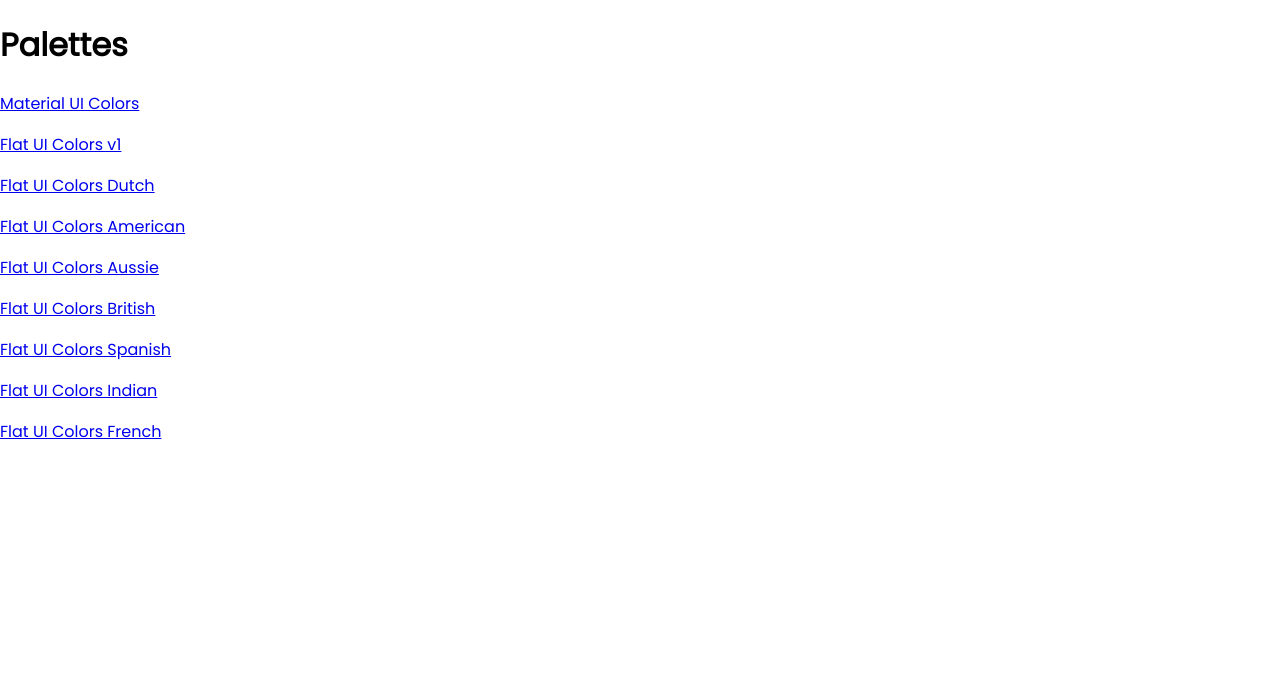
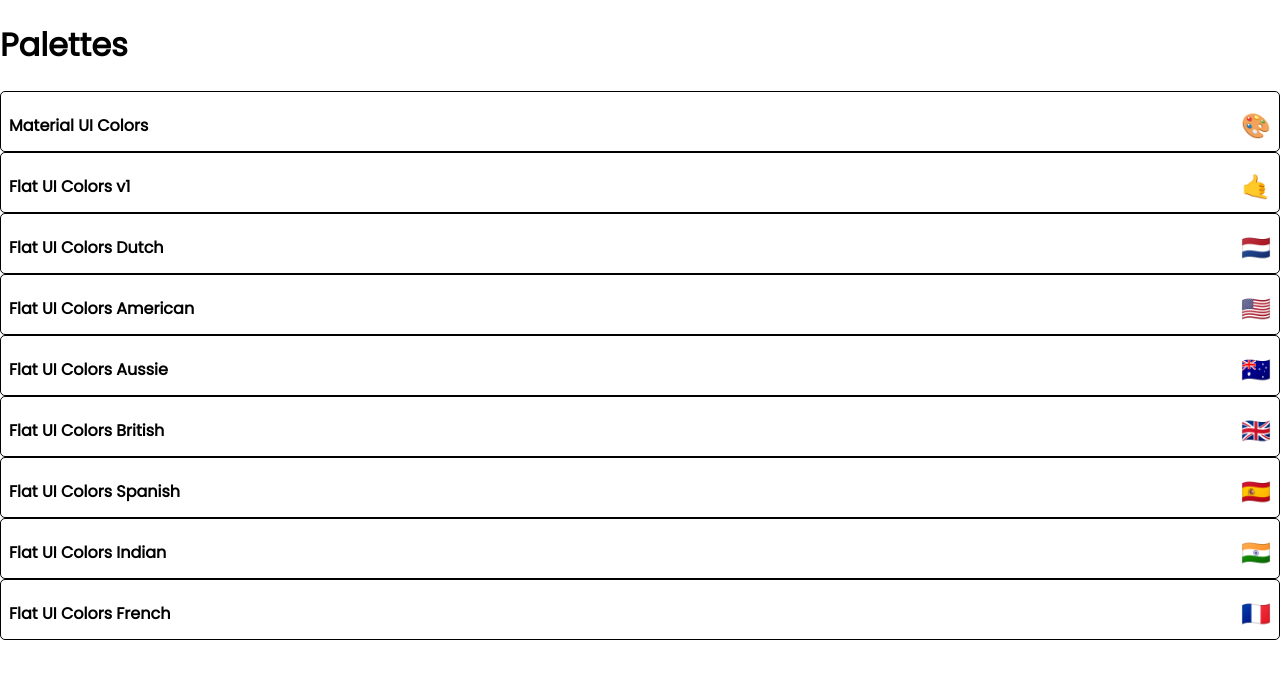
Before and after one commit to Vlad-B/colour-picker, a React (Create React App) app: page / in a window 1280 px wide. Shown: the top 678 px of the page. Built offline with nearby package versions, Linux system fonts and the light colour scheme.

Commit message:
Add MiniPalette and started styling it

```diff
--- a/package.json
+++ b/package.json
@@ -5,6 +5,7 @@
   "dependencies": {
     "@material-ui/core": "^4.11.4",
     "@material-ui/icons": "^4.11.2",
+    "@material-ui/styles": "^4.11.4",
     "@testing-library/jest-dom": "^5.14.1",
     "@testing-library/react": "^12.0.0",
     "@testing-library/user-event": "^13.1.9",
--- /dev/null
+++ b/src/components/MiniPalette/MiniPalette.js
@@ -0,0 +1,47 @@
+import React from 'react';
+import { withStyles } from '@material-ui/styles';
+
+const styles = {
+	root   : {
+		backgroundColor : 'white',
+		border          : '1px solid black',
+		borderRadius    : '5px',
+		padding         : '.5rem',
+		position        : 'relative',
+		overflow        : 'hidden',
+		'&:hover'       : {
+			cursor : 'pointer'
+		}
+	},
+	colors : {
+		backgroundColor : 'grey'
+	},
+	title  : {
+		display        : 'flex',
+		justifyContent : 'space-between',
+		alignItems     : 'center',
+		margin         : '0',
+		color          : '#000',
+		paddingTop     : '.5rem',
+		fontSize       : '1rem',
+		position       : 'relative'
+	},
+	emoji  : {
+		marginLeft : '.5rem',
+		fontSize   : '1.5rem'
+	}
+};
+
+function MiniPalette(props) {
+	const { classes, paletteName, emoji } = props;
+	return (
+		<div className={classes.root}>
+			<div classname={classes.colors} />
+			<h5 className={classes.title}>
+				{paletteName} <span className={classes.emoji}>{emoji}</span>
+			</h5>
+		</div>
+	);
+}
+
+export default withStyles(styles)(MiniPalette);
--- a/src/components/PaletteList/PaletteList.js
+++ b/src/components/PaletteList/PaletteList.js
@@ -1,5 +1,6 @@
 import React, { Component } from 'react';
 import { Link } from 'react-router-dom';
+import MiniPalette from '../MiniPalette/MiniPalette';
 
 class PaletteList extends Component {
 	render() {
@@ -7,11 +8,7 @@
 		return (
 			<div>
 				<h1>Palettes</h1>
-				{palettes.map((palette) => (
-					<p>
-						<Link to={`/palette/${palette.id}`}>{palette.paletteName}</Link>
-					</p>
-				))}
+				{palettes.map((palette) => <MiniPalette {...palette} />)}
 			</div>
 		);
 	}
```
Also changed, not shown: 1 other file (tests, documents, lock files or other folders).
